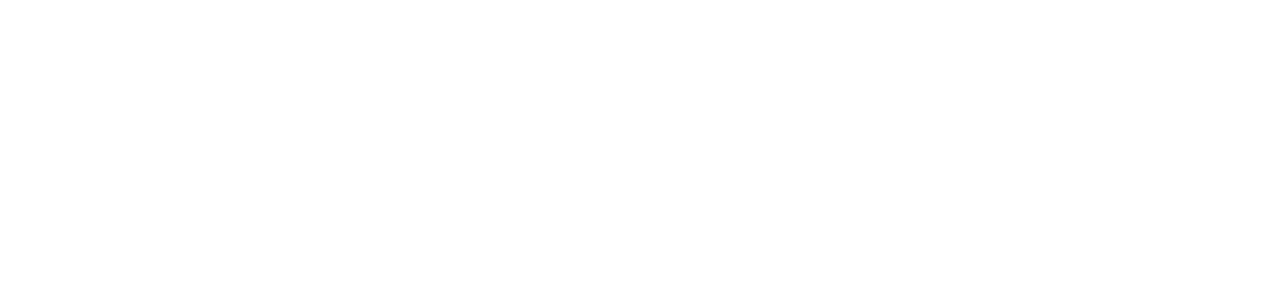
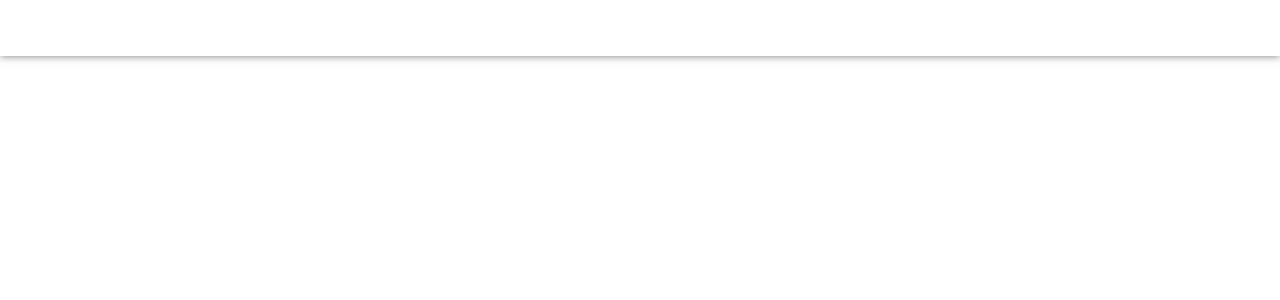
Before and after one commit to kiryaev-dev/to-tube, a React (Create React App) app: page / in a window 1280 px wide. Shown: the top 300 px of the page. Built offline with nearby package versions, Linux system fonts and the light colour scheme.

Commit message:
Created top bar

```diff
--- a/src/ui/Application.css
+++ b/src/ui/Application.css
@@ -0,0 +1,20 @@
+.application {
+    position: relative;
+
+    width: 100%;
+    height: 100%;
+}
+
+.application > .top-bar {
+    width: 100%;
+    min-height: 56px;
+
+    padding: 16px;
+
+    box-shadow: 0 0 8px 0 #0008;
+    z-index: 999;
+}
+
+.application > .content {
+
+}
--- a/src/ui/Application.tsx
+++ b/src/ui/Application.tsx
@@ -4,9 +4,11 @@
 
 function Application() {
     return (
-        <>
+        <div className="application">
+            <header className="top-bar">
 
-        </>
+            </header>
+        </div>
     )
 }
 
```
